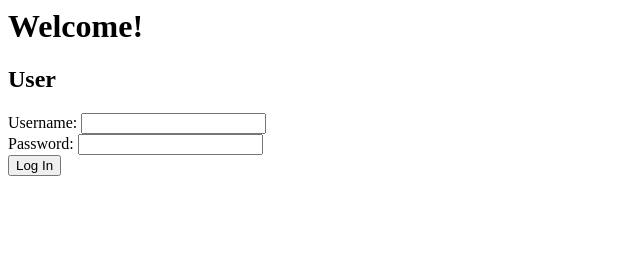
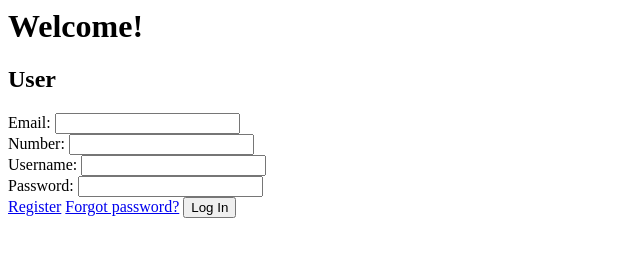
Before and after one commit to jasonmorganson/Keepskor, a website: page app/templates/index.html in a window 1280 px wide. Shown: the whole page, without its empty margins (0-640 px from the left). Drawn offline with Linux system fonts and the light colour scheme.

Commit message:
Expand login form

```diff
--- a/app/templates/index.html
+++ b/app/templates/index.html
@@ -4,14 +4,24 @@
         <h2 id="user">User</h2>
         <form action="/login" method="post">
             <div>
+                <label>Email:</label>
+                <input id="email" name="email" type="email"/><br/>
+            </div>
+            <div>
+                <label>Number:</label>
+                <input id="number" name="number" type="tel"/><br/>
+            </div>
+            <div>
                 <label>Username:</label>
-                <input type="text" name="username"/><br/>
+                <input id="username" name="username" type="text"/><br/>
             </div>
             <div>
                 <label>Password:</label>
-                <input type="password" name="password"/>
+                <input id="password" name="password" type="password"/>
             </div>
             <div>
+                <a id="register" href="#">Register</a>
+                <a id="forgot" href="#">Forgot password?</a>
                 <input type="submit" value="Log In"/>
             </div>
         </form>
```
